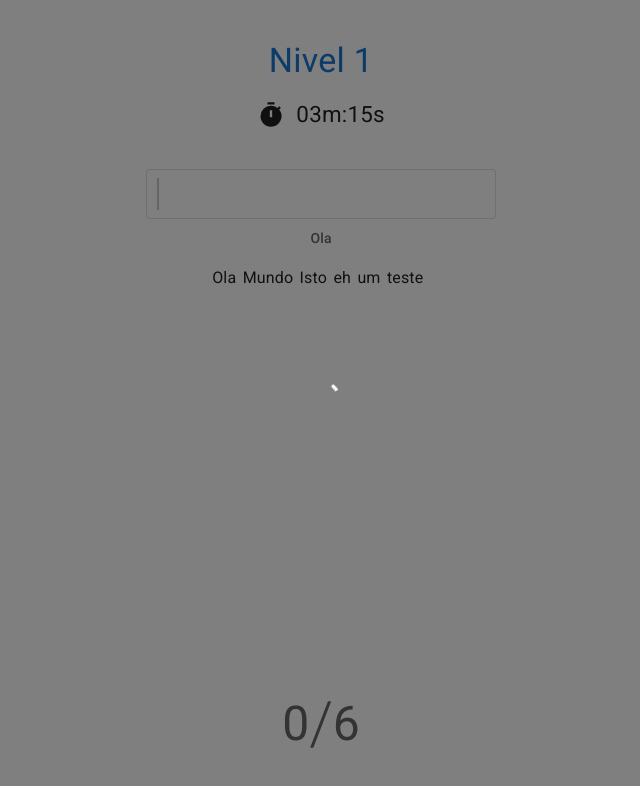
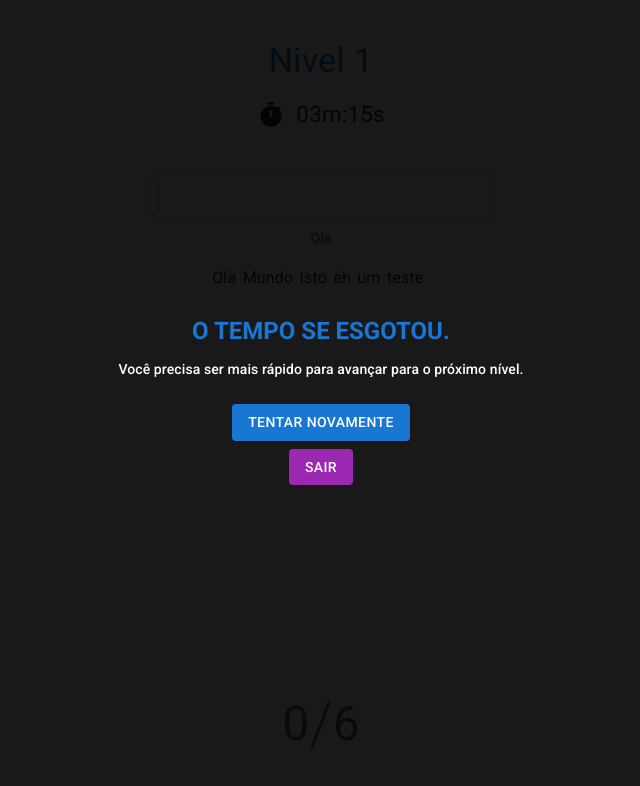
Before and after one commit to Francisco-Fetapi/typing-master-2, a React (Vite) app: page /championship in a window 1280 px wide. Shown: the top 786 px of the page, without its empty margins (319-959 px from the left). Built offline with nearby package versions, Linux system fonts and the light colour scheme.

Commit message:
backdrop TEMPO SE ESGOTOU implementado

```diff
--- a/src/components/GameBackdrop.tsx
+++ b/src/components/GameBackdrop.tsx
@@ -1,5 +1,7 @@
+import { Box, Button } from "@mui/material";
 import Backdrop from "@mui/material/Backdrop";
 import CircularProgress from "@mui/material/CircularProgress";
+import { BoxColumnCenter, Text } from "../styles/General";
 
 interface IButtonBackdrop {
   text: string;
@@ -14,14 +16,52 @@ interface Props {
   secondaryButton?: IButtonBackdrop;
 }
 
-export default function GameBackdrop({ open }: Props) {
+export default function GameBackdrop({
+  open,
+  title,
+  message,
+  primaryButton,
+  secondaryButton,
+}: Props) {
   return (
     <div>
       <Backdrop
-        sx={{ color: "#fff", zIndex: (theme) => theme.zIndex.drawer + 1 }}
+        sx={{
+          zIndex: (theme) => theme.zIndex.drawer + 1,
+          background: "rgba(0,0,0,.9)",
+        }}
         open={open}
       >
-        <CircularProgress color="inherit" />
+        <Box>
+          <BoxColumnCenter>
+            <Text
+              color="primary"
+              variant="h5"
+              sx={{ textTransform: "uppercase", fontWeight: "bold" }}
+            >
+              {title}
+            </Text>
+            <Box mt={1.5}>
+              <Text variant="subtitle2" color="white">
+                {message}
+              </Text>
+            </Box>
+          </BoxColumnCenter>
+
+          <BoxColumnCenter mt={3}>
+            {primaryButton && (
+              <Button color="primary" variant="contained">
+                {primaryButton.text}
+              </Button>
+            )}
+            <Box mt={1} />
+            {secondaryButton && (
+              <Button color="secondary" variant="contained">
+                {secondaryButton.text}
+              </Button>
+            )}
+          </BoxColumnCenter>
+        </Box>
       </Backdrop>
     </div>
   );
--- a/src/pages/Championship.tsx
+++ b/src/pages/Championship.tsx
@@ -40,6 +40,8 @@ export default function Championship() {
         title="O Tempo se esgotou."
         message="Você precisa ser mais rápido para avançar para o próximo nível."
         open={true}
+        primaryButton={{ text: "Tentar Novamente" }}
+        secondaryButton={{ text: "Sair" }}
       />
     </BoxColumnCenter>
   );
```
